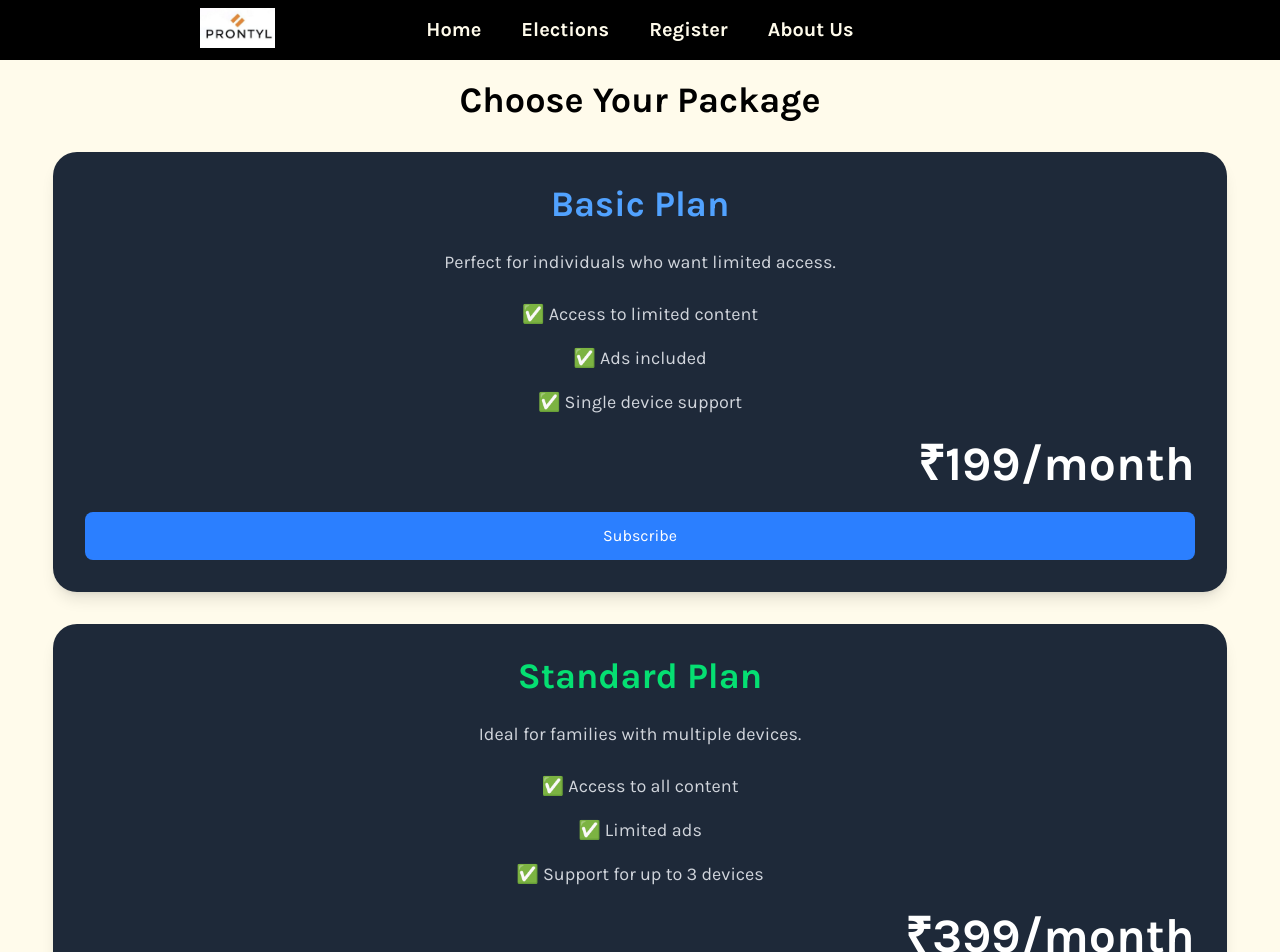
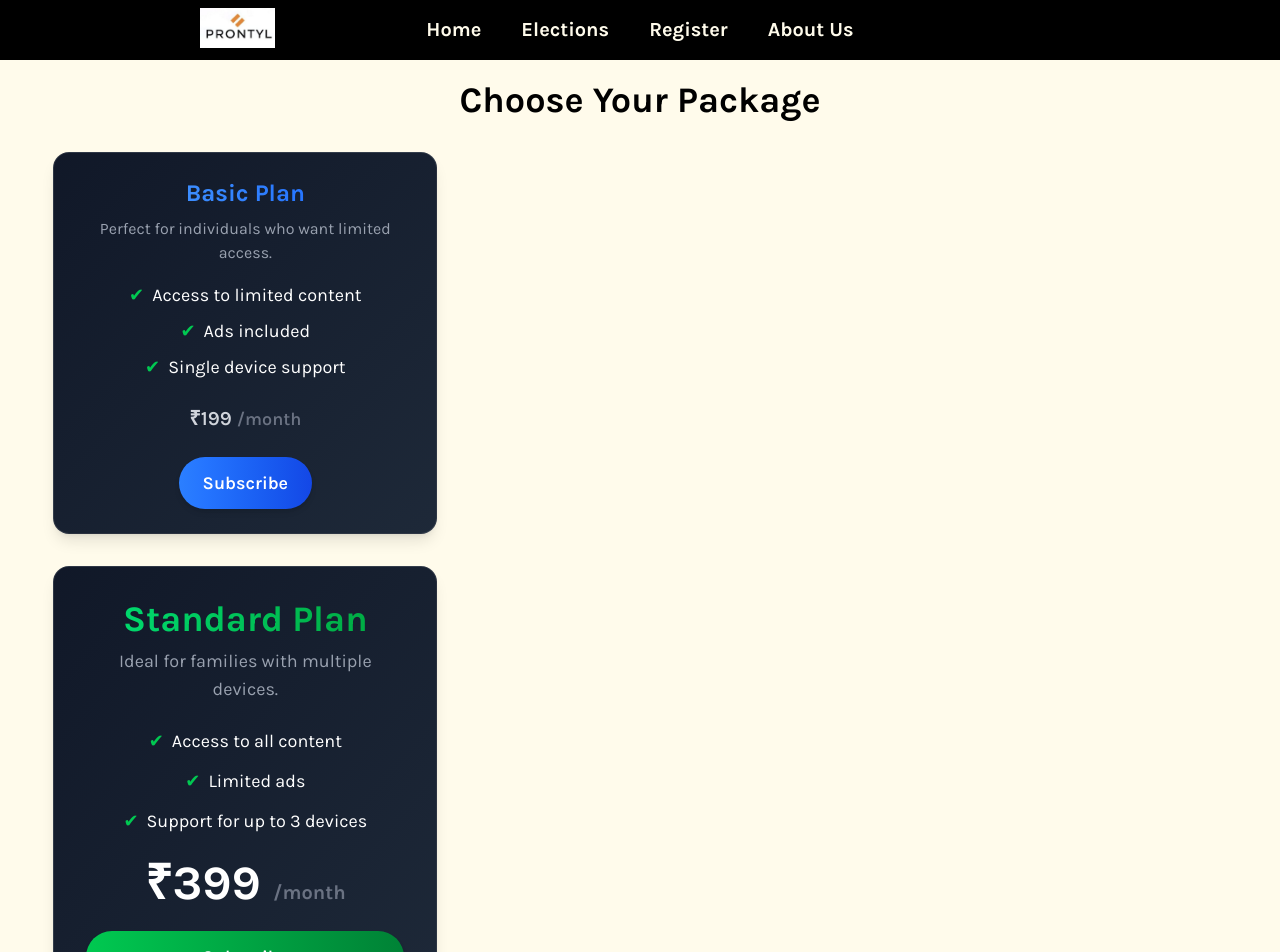
Before and after one commit to DjXray30/final-prontyl, a React (Vite) app: page /register in a window 1280 px wide. Shown: the top 952 px of the page. Built offline with nearby package versions, Linux system fonts and the light colour scheme.

Commit message:
redesigning of pricing table

```diff
--- a/src/pages/Register.jsx
+++ b/src/pages/Register.jsx
@@ -10,57 +10,54 @@ function Register() {
       {/* Vertical Layout for Packages */}
       <div className="grid grid-cols-1 gap-8 w-11/12">
         {/* Package 1 */}
-        <div className="bg-gray-800 shadow-lg rounded-3xl p-8 hover:shadow-xl transition duration-300 h-auto flex flex-col justify-between">
-          <h2 className="text-4xl font-bold text-center text-blue-400 mb-6">
+        <div class="max-w-sm bg-gradient-to-br from-gray-900 to-gray-800 text-white p-6 rounded-2xl shadow-lg transition-transform transform hover:scale-105 hover:shadow-2xl border border-white/10 text-center">
+
+    <h2 class="text-2xl font-bold bg-gradient-to-r from-blue-400 to-blue-600 text-transparent bg-clip-text">
         Basic Plan
     </h2>
-          <p className="text-gray-300 text-center text-lg mb-6">
-            Perfect for individuals who want limited access.
+
+    <p class="text-gray-400 mt-2">Perfect for individuals who want limited access.</p>
+
+    <ul class="mt-4 space-y-2 text-lg">
+        <li class="flex items-center justify-center"><span class="text-green-500 mr-2">✔</span>Access to limited content</li>
+        <li class="flex items-center justify-center"><span class="text-green-500 mr-2">✔</span>Ads included</li>
+        <li class="flex items-center justify-center"><span class="text-green-500 mr-2">✔</span>Single device support</li>
+    </ul>
+
+    <p class="mt-6 text-xl font-semibold text-gray-300">
+        ₹199 <span class="text-lg text-gray-500">/month</span>
     </p>
-          <ul className="text-gray-300 mb-6 flex flex-col items-center text-lg space-y-4">
-            <li className="flex items-center">
-              ✅ Access to limited content
-            </li>
-            <li className="flex items-center">
-              ✅ Ads included
-            </li>
-            <li className="flex items-center">
-              ✅ Single device support
-            </li>
-          </ul>
-          <p className="text-right text-5xl font-bold text-white mb-6">
-            ₹199/month
-          </p>
-          <button className="bg-blue-500 text-white px-8 py-3 rounded-lg w-full hover:bg-blue-600 transition duration-300">
+
+    <a href="#" class="mt-6 inline-block bg-gradient-to-r from-blue-500 to-blue-700 px-6 py-3 text-lg font-semibold rounded-full shadow-md transition-transform hover:scale-105 hover:shadow-xl">
         Subscribe
-          </button>
+    </a>
+
 </div>
 
+
         {/* Package 2 */}
-        <div className="bg-gray-800 shadow-lg rounded-3xl p-8 hover:shadow-xl transition duration-300 h-auto flex flex-col justify-between">
-          <h2 className="text-4xl font-bold text-center text-green-400 mb-6">
+        <div class="max-w-sm bg-gradient-to-br from-gray-900 to-gray-800 text-white p-8 rounded-2xl shadow-lg transition-transform transform hover:scale-105 hover:shadow-2xl border border-white/10 text-center flex flex-col justify-between">
+
+    <h2 class="text-4xl font-bold bg-gradient-to-r from-green-400 to-green-600 text-transparent bg-clip-text">
         Standard Plan
     </h2>
-          <p className="text-gray-300 text-center text-lg mb-6">
-            Ideal for families with multiple devices.
+
+    <p class="text-gray-400 mt-2 text-lg">Ideal for families with multiple devices.</p>
+
+    <ul class="mt-6 space-y-3 text-lg">
+        <li class="flex items-center justify-center"><span class="text-green-500 mr-2">✔</span>Access to all content</li>
+        <li class="flex items-center justify-center"><span class="text-green-500 mr-2">✔</span>Limited ads</li>
+        <li class="flex items-center justify-center"><span class="text-green-500 mr-2">✔</span>Support for up to 3 devices</li>
+    </ul>
+
+    <p class="mt-6 text-5xl font-bold text-white">
+        ₹399 <span class="text-xl text-gray-500">/month</span>
     </p>
-          <ul className="text-gray-300 mb-6 flex flex-col items-center text-lg space-y-4">
-            <li className="flex items-center">
-              ✅ Access to all content
-            </li>
-            <li className="flex items-center">
-              ✅ Limited ads
-            </li>
-            <li className="flex items-center">
-              ✅ Support for up to 3 devices
-            </li>
-          </ul>
-          <p className="text-right text-5xl font-bold text-white mb-6">
-            ₹399/month
-          </p>
-          <button className="bg-green-500 text-white px-8 py-3 rounded-lg w-full hover:bg-green-600 transition duration-300">
+
+    <a href="#" class="mt-6 inline-block bg-gradient-to-r from-green-500 to-green-700 px-8 py-3 text-lg font-semibold rounded-full shadow-md transition-transform hover:scale-105 hover:shadow-xl">
         Subscribe
-          </button>
+    </a>
+
 </div>
 
         {/* Package 3 */}
```
Lines whose indentation alone changed are shown as unchanged.
